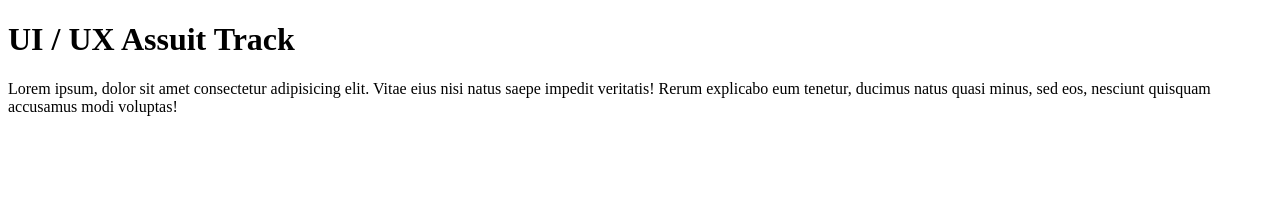
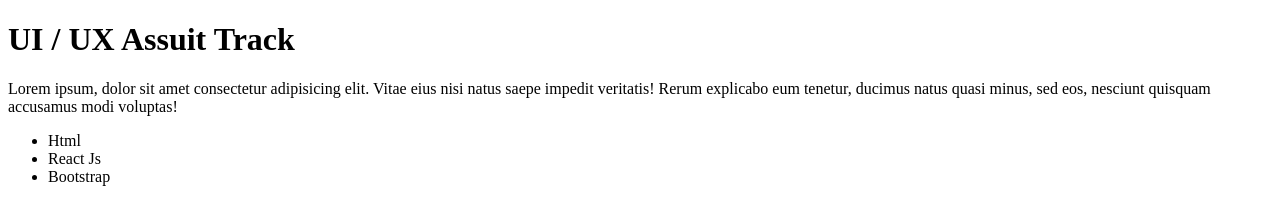
Before and after one commit to NohaEltohamy/UiUxAssuitApril2025, a plain HTML site: page index.html in a window 1280 px wide. Drawn offline with Linux system fonts and the light colour scheme.

Commit message:
Update index.html from Remote Repo

```diff
--- a/index.html
+++ b/index.html
@@ -9,5 +9,10 @@
     <h1>UI / UX Assuit Track</h1>
     <p>Lorem ipsum, dolor sit amet consectetur adipisicing elit. Vitae eius nisi natus saepe impedit veritatis! Rerum explicabo eum tenetur, ducimus natus quasi minus, sed eos, nesciunt quisquam accusamus modi voluptas!
     </p>
+    <ul>
+        <li>Html</li>
+        <li>React Js</li>
+        <li>Bootstrap</li>
+    </ul>
 </body>
 </html>
```
